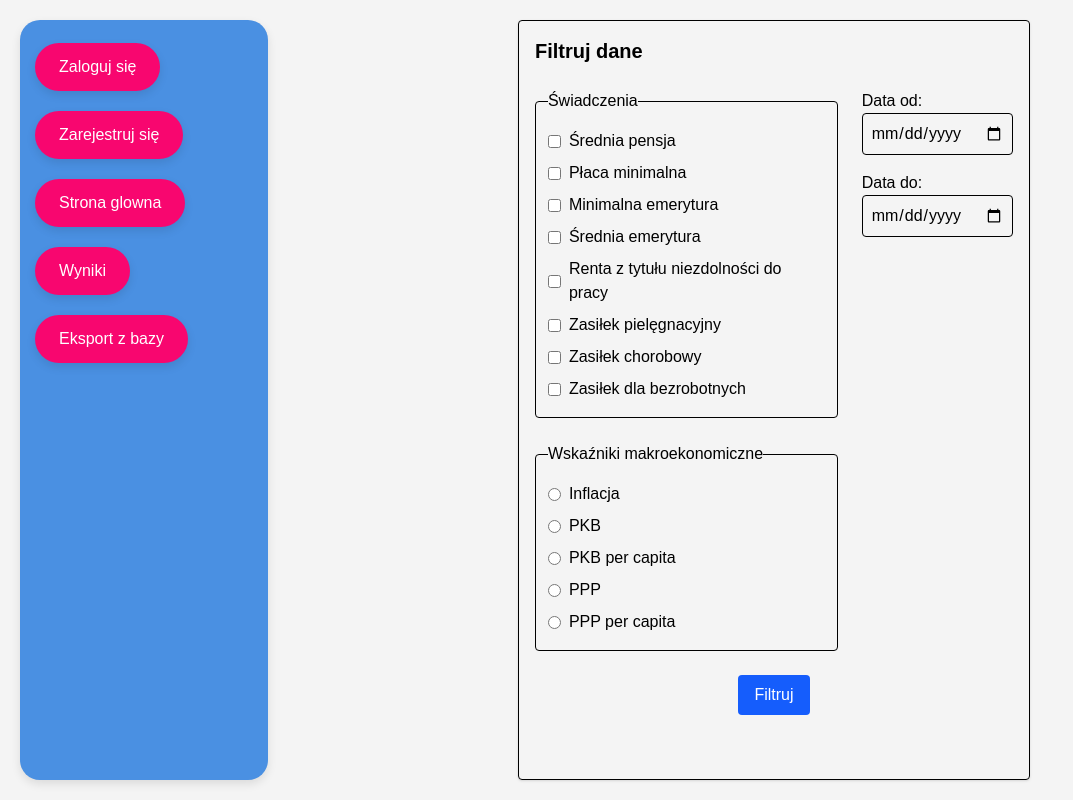
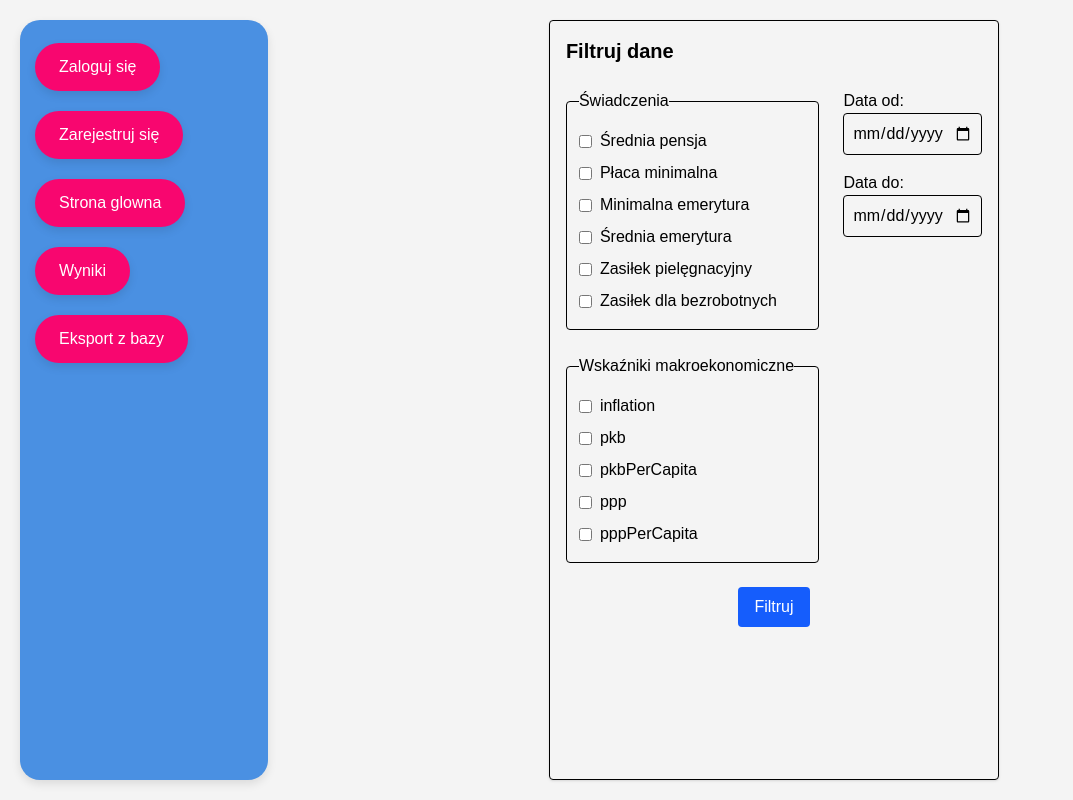
Before and after one commit to Hubi0295/projektintegracjafe, a React (Vite) app: page / in a window 1280 px wide. Shown: the whole page, without its empty margins (0-1073 px from the left). Built offline with nearby package versions, Linux system fonts and the light colour scheme; no server answers.

Commit message:
poprawka

```diff
--- a/src/components/MainContent.jsx
+++ b/src/components/MainContent.jsx
@@ -1,6 +1,5 @@
-import React, { useState } from 'react';
+import React, {useEffect, useState} from 'react';
 import Checkbox from "./Checkbox.jsx";
-import RadioButton from "./RadioButton.jsx";
 import {useNavigate} from "react-router-dom";
 
 function MainContent() {
@@ -8,15 +7,22 @@ function MainContent() {
     const [minimalSalary, setMinimalSalary] = useState(false);
     const [minimalPension, setMinimalPension] = useState(false);
     const [averagePension, setAveragePension] = useState(false);
-    const [pensionIncapacity, setPensionIncapacity] = useState(false);
     const [careAllowance, setCareAllowance] = useState(false);
-    const [sicknessBenefit, setSicknessBenefit] = useState(false);
     const [unemploymentBenefit, setUnemploymentBenefit] = useState(false);
-    const [economyMark, setEconomyMark] = useState("");
+    const [inflation, setInflation] = useState(false);
+    const [pkb, setPkb] = useState(false);
+    const [pkbPerCapita, setPkbPerCapita] = useState(false);
+    const [ppp, setPpp] = useState(false);
+    const [pppPerCapita, setPppPerCapita] = useState('');
+    const [dateTo, setDateTo] = useState('');
     const [dateFrom, setDateFrom] = useState('');
-    const [dateTo, setDateTo] = useState('');
+    const [globalNews, setGlobalNews] = useState([]);
+    const [polishNews, setPolishNews] = useState([]);
     const navigate = useNavigate();
-
+    useEffect(() => {
+        setPolishNews([{"abc":10},{"asss":123}]);
+        setGlobalNews([{"abceff":10},{"asssasdasdad":123}]);
+    }, []);
     const handleSubmit = (e) => {
         e.preventDefault();
 
@@ -25,11 +31,15 @@ function MainContent() {
             minimalSalary,
             minimalPension,
             averagePension,
-            pensionIncapacity,
             careAllowance,
-            sicknessBenefit,
             unemploymentBenefit,
-            economyMark,
+            pkb,
+            pkbPerCapita,
+            ppp,
+            pppPerCapita,
+            inflation,
+            polishNews,
+            globalNews,
             dateFrom,
             dateTo
         };
@@ -50,9 +60,7 @@ function MainContent() {
                             <Checkbox value="Płaca minimalna" onChange={setMinimalSalary} />
                             <Checkbox value="Minimalna emerytura" onChange={setMinimalPension} />
                             <Checkbox value="Średnia emerytura" onChange={setAveragePension} />
-                            <Checkbox value="Renta z tytułu niezdolności do pracy" onChange={setPensionIncapacity} />
                             <Checkbox value="Zasiłek pielęgnacyjny" onChange={setCareAllowance} />
-                            <Checkbox value="Zasiłek chorobowy" onChange={setSicknessBenefit} />
                             <Checkbox value="Zasiłek dla bezrobotnych" onChange={setUnemploymentBenefit} />
                         </div>
                     </fieldset>
@@ -60,11 +68,11 @@ function MainContent() {
                     <fieldset className="border p-3 rounded">
                         <legend className="font-medium">Wskaźniki makroekonomiczne</legend>
                         <div className="flex flex-col">
-                            <RadioButton nameR="economyMark"  label="Inflacja" value="inflation" onChange={setEconomyMark} />
-                            <RadioButton nameR="economyMark"  label="PKB" value="pkb" onChange={setEconomyMark} />
-                            <RadioButton nameR="economyMark"  label="PKB per capita" value="pkbPerCapita" onChange={setEconomyMark} />
-                            <RadioButton nameR="economyMark"  label="PPP" value="ppp" onChange={setEconomyMark} />
-                            <RadioButton nameR="economyMark"  label="PPP per capita" value="pppPerCapita" onChange={setEconomyMark} />
+                            <Checkbox value="inflation" onChange={setInflation} />
+                            <Checkbox value="pkb" onChange={setPkb} />
+                            <Checkbox value="pkbPerCapita" onChange={setPkbPerCapita} />
+                            <Checkbox value="ppp" onChange={setPpp} />
+                            <Checkbox value="pppPerCapita" onChange={setPppPerCapita} />
                         </div>
                     </fieldset>
                 </div>
--- a/src/components/RadioButton.jsx
+++ /dev/null
@@ -1,15 +0,0 @@
-import React from "react";
-
-export default function RadioButton({ label, value, onChange, nameR }){
-    return (
-        <label className="flex items-center space-x-2 my-1">
-            <input
-                type="radio"
-                name={nameR}
-                value={value}
-                onChange={(e) => onChange(e.target.value)}
-            />
-            <span>{label}</span>
-        </label>
-    )
-}
--- a/src/components/Results.jsx
+++ b/src/components/Results.jsx
@@ -26,15 +26,9 @@ export default function Results() {
             "values": [880, 1020, 1180, 1400, 1650],
             "dates": ["2010-05-30", "2012-12-11", "2016-01-19", "2019-03-05", "2023-01-14"]
         },
-        "pensionIncapacity": {
-
-        },
-        "familyAllowance": {
+        "careAllowance": {
             "values": [90, 100, 115, 130, 150],
             "dates": ["2012-01-01", "2014-05-14", "2016-10-10", "2018-12-25", "2023-06-06"]
-        },
-        "sicknessBenefit": {
-
         },
         "unemploymentBenefit": {
             "values": [500, 580, 660, 740, 820],
@@ -131,7 +125,6 @@ export default function Results() {
         const b = Math.floor(Math.random() * 256);
         return `rgb(${r}, ${g}, ${b})`;
     }
-
     useEffect(() => {
         console.log(state)
         if (chartInstanceRef.current) {
@@ -152,7 +145,7 @@ export default function Results() {
         Object.keys(fakeApi).map((key) => {
             kolor = getRandomColor();
             try{
-                if(key==="inflation"){
+                if(key==="inflation"  || key==="pkb" || key==="pkbPerCapita" || key==="ppp" || key==="pppPerCapita"  ){
                     allData.push({
                         label: key,
                         data: alignData(fakeApi[key].dates, fakeApi[key].values, allDates),
```
